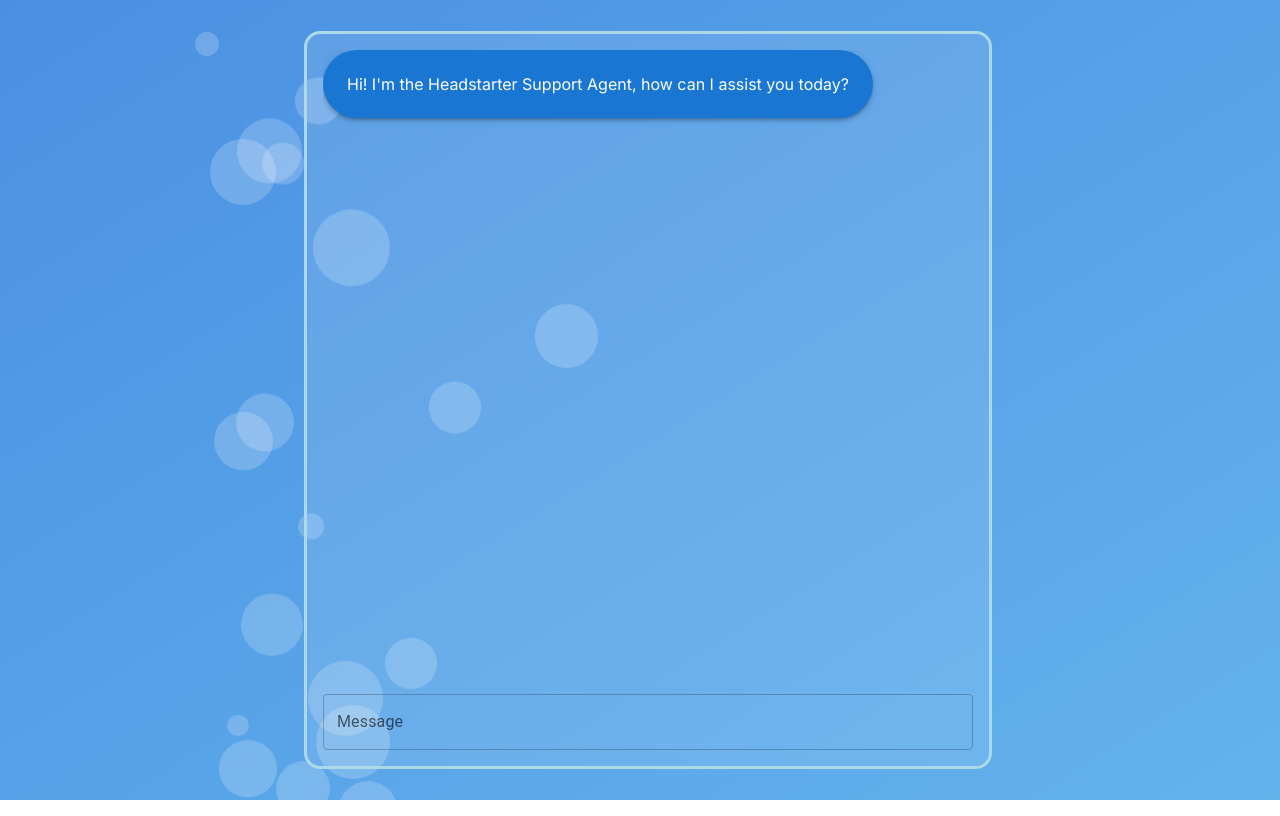
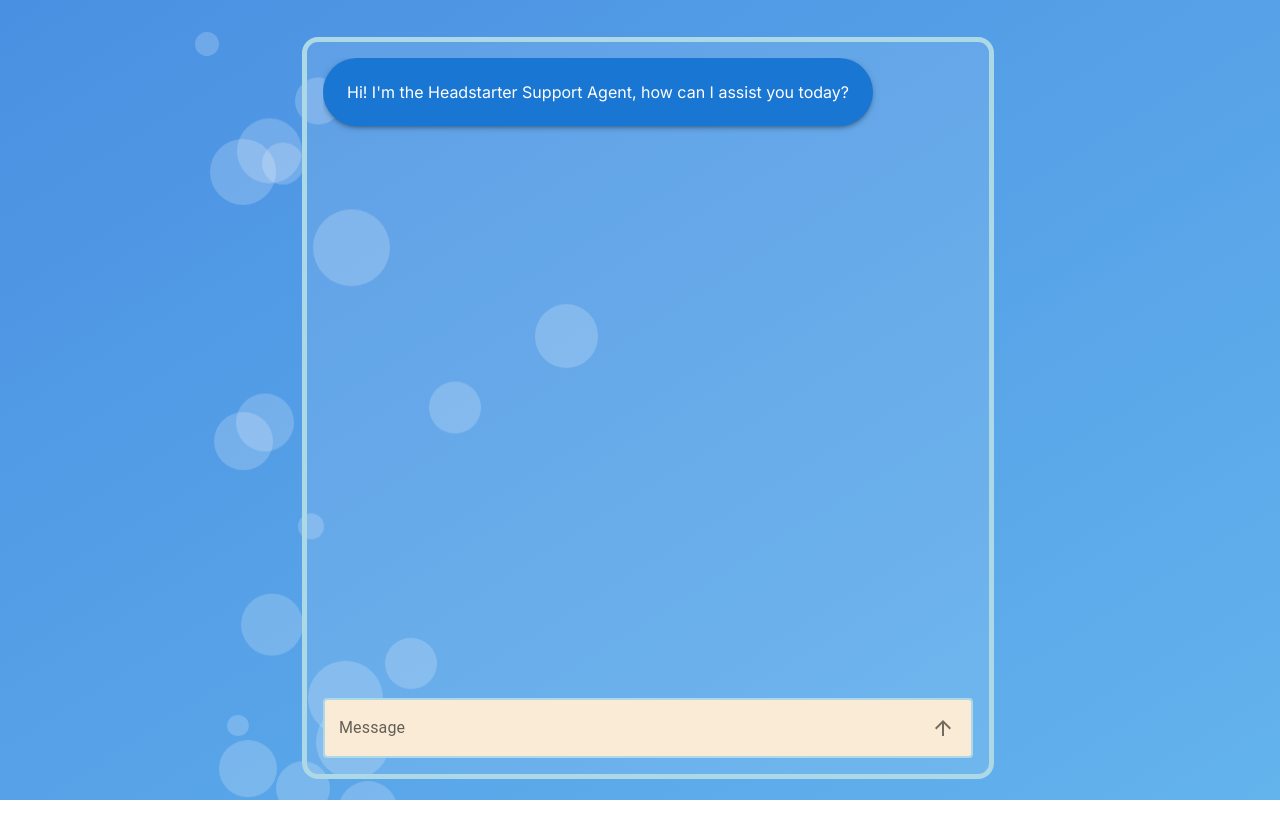
Before and after one commit to longv1-code/customer-support-ai, a Next.js app: page / in a window 1280 px wide. Built offline with nearby package versions, Linux system fonts and the light colour scheme.

Commit message:
third commit

```diff
--- a/app/page.js
+++ b/app/page.js
@@ -66,7 +66,6 @@
     </BubbleBackground>
   );
 }
-
 export default function Home() {
   const [messages, setMessages] = useState([{
     role: 'assistant',
@@ -113,12 +112,110 @@
     })
   }
 
+
+// return (
+//   <>
+//     <Bubbles />
+//     <Box
+//       width="100vw"
+//       height="100vh"
+//       display="flex"
+//       flexDirection="column"
+//       justifyContent="center"
+//       alignItems="center"
+//     >
+//       <Stack
+//         direction="column"
+//         width="650px"
+//         height="700px"
+//         border="5px solid lightblue"
+//         p={2}
+//         spacing={2}
+//         bgcolor="rgba(255, 255, 255, 0.1)"
+//         borderRadius={4}
+//       >
+//         <Stack
+//           direction="column"
+//           spacing={2}
+//           flexGrow={1}
+//           overflow="auto"
+//           maxHeight="calc(100% - 70px)" // Adjust for the input field height
+//         >
+//           {messages.map((message, index) => (
+//             <Box
+//               key={index}
+//               display="flex"
+//               justifyContent={
+//                 message.role === "assistant" ? 'flex-start' : 'flex-end'
+//               }
+//             >
+//               <Box bgcolor={
+//                 message.role === 'assistant' ? 'primary.main' : 'secondary.main'
+//               }
+//                 color="white"
+//                 borderRadius={16}
+//                 p={3}
+//                 sx={{
+//                   transition: 'background-color 0.3s ease',
+//                   boxShadow: 3,
+//                   '&:hover': {
+//                     backgroundColor: message.role === 'assistant' ? 'primary.dark' : 'secondary.dark',
+//                     boxShadow: 6,
+//                   }
+//                 }}
+//               >
+//                 {message.content}
+//               </Box>
+//             </Box>
+//           ))}
+//         </Stack>
+//         <Box
+//           position="relative"
+//           sx={{
+//             border: '2px solid lightblue',
+//             borderRadius: '4px',
+//             overflow: 'hidden'
+//           }}
+//         >
+//           <TextField
+//             label="Message"
+//             fullWidth
+//             value={message}
+//             onChange={(e) => setMessage(e.target.value)}
+//             variant="outlined"
+//             sx={{
+//               '& .MuiOutlinedInput-root': {
+//                 paddingRight: '48px', // Make room for the send button
+//                 '& fieldset': {
+//                   border: 'none', // Remove the default TextField border
+//                 },
+//               },
+//             }}
+//           />
+//           <IconButton
+//             onClick={sendMessage}
+//             sx={{
+//               position: 'absolute',
+//               right: '8px',
+//               top: '50%',
+//               transform: 'translateY(-50%)',
+//             }}
+//           >
+//             <ArrowUpwardIcon />
+//           </IconButton>
+//         </Box>
+//       </Stack>
+//     </Box>
+//   </>
+// )
+// }
+
 return (
   <>
     <Bubbles />
     <Box
       width="100vw"
-      height="98vh"
+      height="100vh"
       display="flex"
       flexDirection="column"
       justifyContent="center"
@@ -128,7 +225,7 @@
         direction="column"
         width="650px"
         height="700px"
-        border="3px solid lightblue"
+        border="5px solid lightblue"
         p={2}
         spacing={2}
         bgcolor="rgba(255, 255, 255, 0.1)"
@@ -150,16 +247,16 @@
               }
             >
               <Box bgcolor={
-                message.role === 'assistant' ? 'primary.main' : 'secondary.main'
+                message.role === 'assistant' ? 'primary.main' : '#F5F5F5' // Off-white color for user messages
               }
-                color="white"
+                color={message.role === 'assistant' ? 'white' : 'black'} // Black text for user messages
                 borderRadius={16}
                 p={3}
                 sx={{
                   transition: 'background-color 0.3s ease',
                   boxShadow: 3,
                   '&:hover': {
-                    backgroundColor: message.role === 'assistant' ? 'primary.dark' : 'secondary.dark',
+                    backgroundColor: message.role === 'assistant' ? 'primary.dark' : '#E0E0E0', // Darker off-white on hover
                     boxShadow: 6,
                   }
                 }}
@@ -169,7 +266,14 @@
             </Box>
           ))}
         </Stack>
-        <Box position="relative">
+        <Box
+          position="relative"
+          sx={{
+            border: '2px solid lightblue',
+            borderRadius: '4px',
+            overflow: 'hidden'
+          }}
+        >
           <TextField
             label="Message"
             fullWidth
@@ -179,6 +283,31 @@
             sx={{
               '& .MuiOutlinedInput-root': {
                 paddingRight: '48px', // Make room for the send button
+                '& fieldset': {
+                  border: 'none', // Remove the default TextField border
+                },
+                '&.Mui-focused .MuiOutlinedInput-notchedOutline': {
+                  border: 'none', // Remove the focus border
+                },
+              },
+              '& .MuiInputLabel-outlined': {
+                '&.Mui-focused': {
+                  color: 'lightblue', // Change label color when focused
+                },
+              },
+              '& .MuiInputBase-input': {
+                position: 'relative',
+                zIndex: 1, // Ensure the text is above the background
+              },
+              '&::before': {
+                content: '""',
+                position: 'absolute',
+                top: 0,
+                left: 0,
+                right: 0,
+                bottom: 0,
+                backgroundColor: 'Antiquewhite',
+                zIndex: 0,
               },
             }}
           />
@@ -189,8 +318,10 @@
               right: '8px',
               top: '50%',
               transform: 'translateY(-50%)',
+              zIndex: 2, // Ensure the button is above the text
             }}
           >
+            <ArrowUpwardIcon />
           </IconButton>
         </Box>
       </Stack>
```
